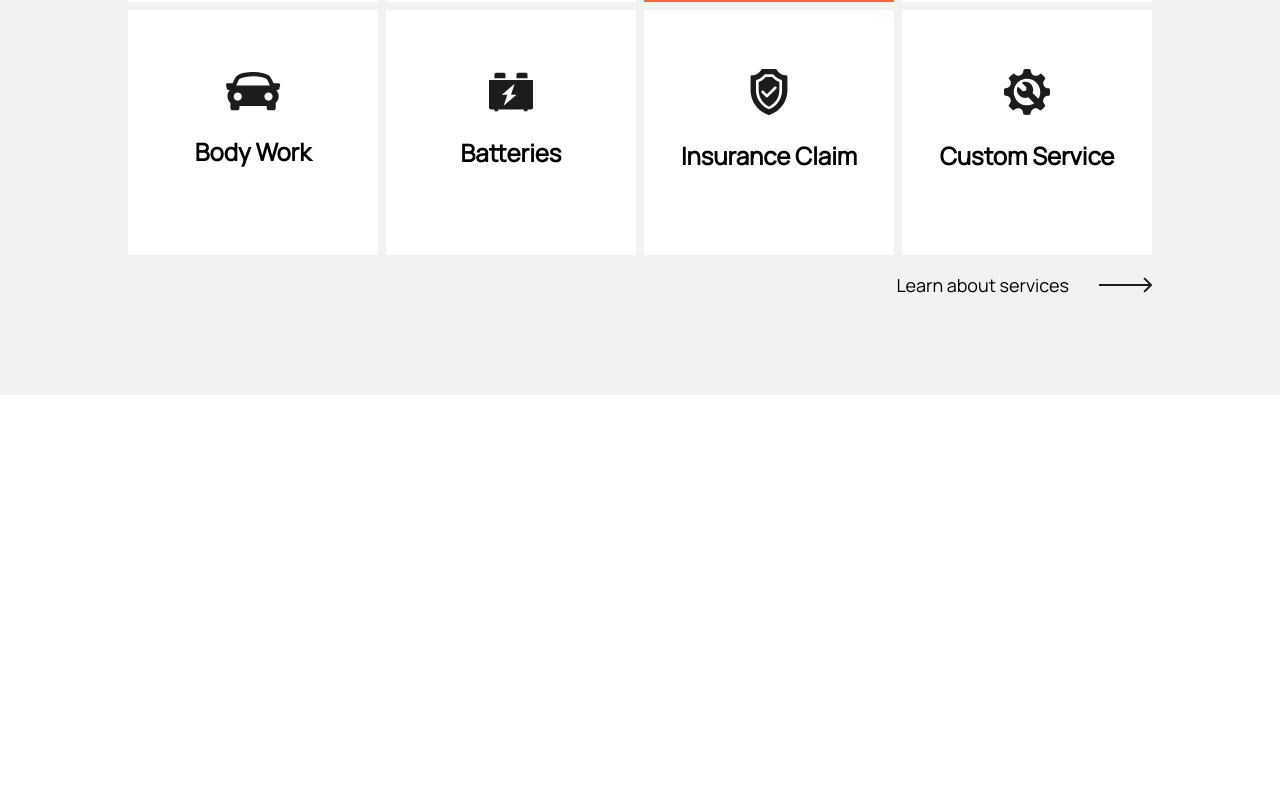
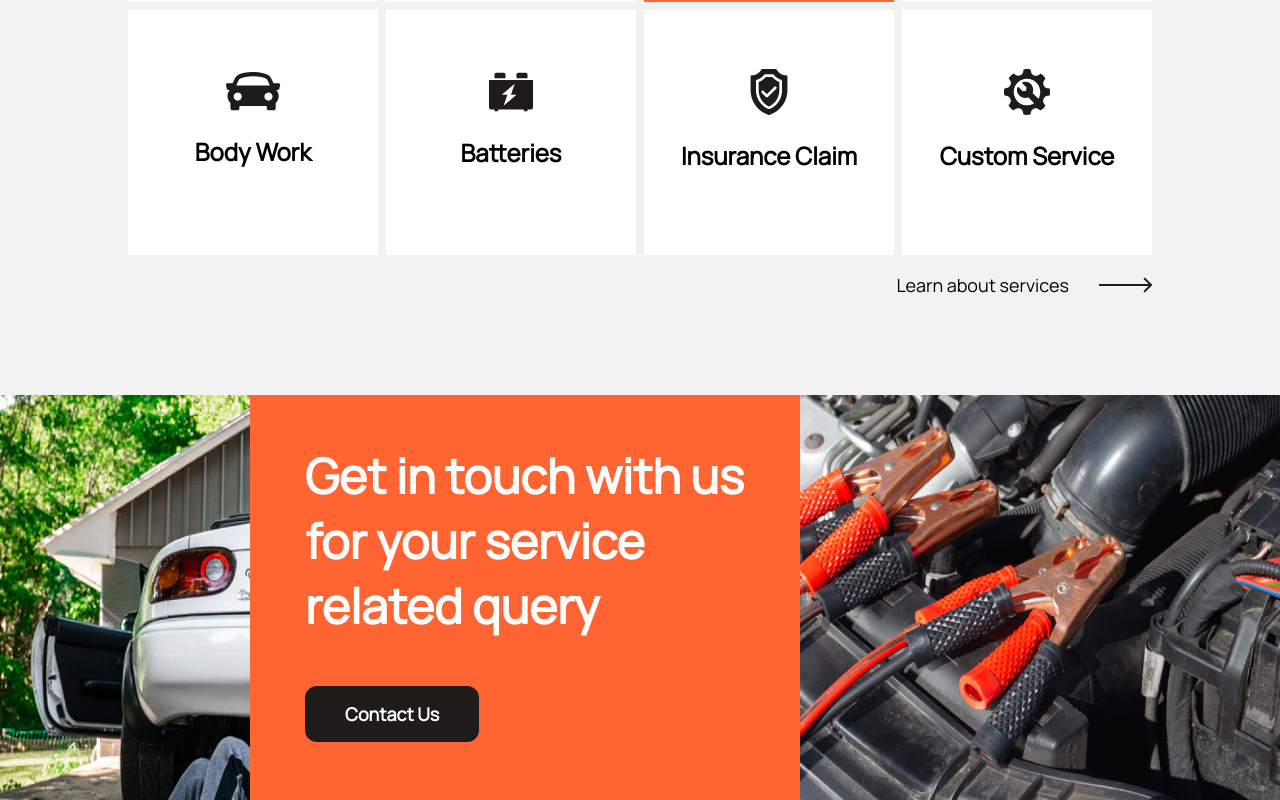
Before and after one commit to irminaj/autoservice_website, a React (Create React App) app in the folder autoservice-react-app/: page / in a window 1280 px wide. Shown: the part 3209-4009 px from the top of the page. Before the commit the page ends 3604 px from the top, so only its background shows below. Built offline with nearby package versions, Linux system fonts and the light colour scheme.

Commit message:
create CTA and add it to the home page

```diff
--- a/autoservice-react-app/src/components/buttons/secondaryButton/SecondaryButton.style.jsx
+++ b/autoservice-react-app/src/components/buttons/secondaryButton/SecondaryButton.style.jsx
@@ -1,6 +1,7 @@
 import { styled } from "styled-components";
 
 export const SecondaryButtonStyle = styled.button`
+  max-width: max-content;
   padding: 16px 40px;
   background-color: ${(props) => props.theme.colors.black};
   font-family: ${(props) => props.theme.fontFamily[0]};
--- /dev/null
+++ b/autoservice-react-app/src/components/cta/CTA.jsx
@@ -0,0 +1,22 @@
+import React from "react";
+import { SecondaryButton } from "../buttons/secondaryButton/SecondaryButton";
+import { CTAWrapperStyle, CarWiresImageStyle, ImagesContainerStyle, WhiteCarImageStyle, TextContainerStyle, TextContainerHeadingStyle, TextContainerItemsStyle } from "./CTA.style";
+import WhiteCar from "../../assets/images/WhiteCar.jpg";
+import CarWires from "../../assets/images/CarWires.jpg";
+
+export const CTA = () => {
+  return (
+    <CTAWrapperStyle>
+      <ImagesContainerStyle>
+        <WhiteCarImageStyle src={WhiteCar} alt="White car" />
+        <CarWiresImageStyle src={CarWires} alt="Car wires" />
+      </ImagesContainerStyle>
+      <TextContainerStyle>
+        <TextContainerItemsStyle>
+          <TextContainerHeadingStyle>Get in touch with us for your service related query</TextContainerHeadingStyle>
+          <SecondaryButton text={"Contact Us"} />
+        </TextContainerItemsStyle>
+      </TextContainerStyle>
+    </CTAWrapperStyle>
+  );
+};
--- /dev/null
+++ b/autoservice-react-app/src/components/cta/CTA.style.jsx
@@ -0,0 +1,41 @@
+import { styled } from "styled-components";
+
+export const CTAWrapperStyle = styled.div`
+  display: flex;
+  height: 405px;
+`;
+
+export const ImagesContainerStyle = styled.div`
+  max-width: 100%;
+  display: flex;
+  position: relative;
+`;
+
+export const WhiteCarImageStyle = styled.img`
+  width: 50%;
+`;
+export const CarWiresImageStyle = styled.img`
+  width: 50%;
+`;
+
+export const TextContainerStyle = styled.div`
+  width: 550px;
+  height: 405px;
+  margin-left: 250px;
+  position: absolute;
+  background-color: ${(props) => props.theme.colors.primary};
+`;
+
+export const TextContainerItemsStyle = styled.div`
+  display: flex;
+  flex-direction: column;
+  width: 80%;
+  margin: 0 auto;
+`;
+
+export const TextContainerHeadingStyle = styled.h3`
+  font-family: ${(props) => props.theme.fontFamily[0]};
+  font-size: ${(props) => props.theme.fontSizes.h3};
+  font-weight: ${(props) => props.theme.fontWeight.bold};
+  color: ${(props) => props.theme.colors.white};
+`;
--- a/autoservice-react-app/src/pages/home/Home.jsx
+++ b/autoservice-react-app/src/pages/home/Home.jsx
@@ -3,6 +3,7 @@ import { Header } from "../../components/header/Header";
 import { Quote } from "../../components/quoteSection/Quote";
 import { ProcessSection } from "../../components/processSection/ProcessSection";
 import { Offer } from "../../components/offerSection/Offer";
+import { CTA } from "../../components/cta/CTA";
 
 export const Home = () => {
   return (
@@ -11,6 +12,7 @@ export const Home = () => {
       <Quote />
       <ProcessSection />
       <Offer />
+      <CTA />
     </div>
   );
 };
```
Also changed, not shown: autoservice-react-app/src/assets/images/CarWires.jpg (added), autoservice-react-app/src/assets/images/WhiteCar.jpg (added).
